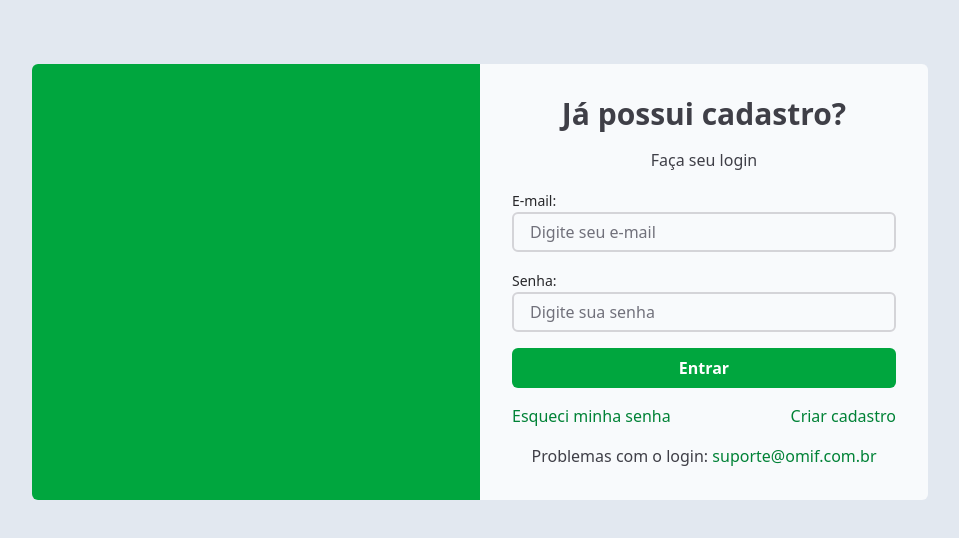
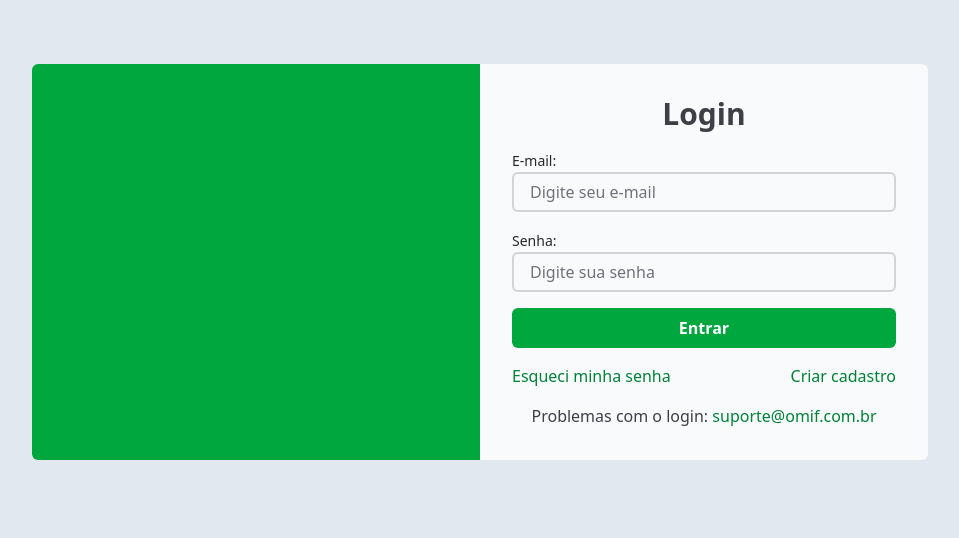
Before and after one commit to paulorvidal/omif, a React (Vite) app: page /login in a window 1280 px wide. Shown: the top 538 px of the page, without its empty margins (160-1119 px from the left). Built offline with nearby package versions, Linux system fonts and the light colour scheme.

Commit message:
iniciando componente de field

```diff
--- /dev/null
+++ b/src/components/form/Field.tsx
@@ -0,0 +1,28 @@
+import type { UseFormRegisterReturn } from "react-hook-form";
+import { Input } from "../ui/Input";
+import { Label } from "../ui/Label";
+
+type FieldProps = {
+  label: string;
+  type: string;
+  placeholder: string;
+  register: UseFormRegisterReturn;
+  error?: string;
+};
+
+export const Field = ({
+  label,
+  type,
+  placeholder,
+  error,
+  register,
+}: FieldProps) => {
+  return (
+    <div>
+      <Label>{label}</Label>
+      <Input type={type} placeholder={placeholder} {...register} />
+
+      {error && <span className="text-sm text-red-500">{error}</span>}
+    </div>
+  );
+};
--- a/src/pages/Login.tsx
+++ b/src/pages/Login.tsx
@@ -1,4 +1,4 @@
-import { useState, type FormEvent } from "react";
+import { useForm } from "react-hook-form";
 import { A } from "../components/ui/A";
 import { Button } from "../components/ui/Button";
 import { H1 } from "../components/ui/H1";
@@ -6,23 +6,40 @@ import { Input } from "../components/ui/Input";
 import { Label } from "../components/ui/Label";
 import { useNavigate } from "react-router";
 import { login } from "../services/authService";
+import { z } from "zod";
+import { zodResolver } from "@hookform/resolvers/zod";
+import { Field } from "../components/form/Field";
+
+const loginFormSchema = z.object({
+  email: z
+    .string()
+    .nonempty("O email é obrigatório")
+    .email("Formato de email inválido"),
+  password: z.string().nonempty("A senha é obrigatória"),
+});
 
 export const Login = () => {
-  const [email, setEmail] = useState("");
-  const [password, setPassword] = useState("");
-
+  const {
+    register,
+    handleSubmit,
+    formState: { errors },
+  } = useForm({
+    resolver: zodResolver(loginFormSchema),
+  });
   const navigate = useNavigate();
 
-  const handleLogin = async (event: FormEvent) => {
-    event.preventDefault();
+  const onSubmit = async (data: any) => {
+    const payload = data;
+    try {
+      const response = await login(payload);
 
-    try {
-      const { token } = await login({ email, password });
-      localStorage.setItem("token", token);
+      localStorage.setItem("token", response.token);
+
+      console.log("Login realizado com sucesso:", response);
 
       navigate("/dashboard");
-    } catch (error) {
-      console.error("Credenciais inválidas.");
+    } catch (err: any) {
+      console.error("Erro ao realizar login:", err.response || err);
     }
   };
 
@@ -31,32 +48,29 @@ export const Login = () => {
       <div className="grid w-full max-w-4xl grid-cols-1 rounded-md bg-slate-50 md:grid-cols-2">
         <div className="hidden rounded-s-md bg-green-600 md:block"></div>
         <form
-          onSubmit={handleLogin}
+          onSubmit={handleSubmit(onSubmit)}
           className="flex flex-col justify-center gap-4 p-4 sm:p-8"
         >
-          <H1>Já possui cadastro?</H1>
-          <p className="text-center">Faça seu login</p>
-          <div>
-            <Label>E-mail:</Label>
-            <Input
-              type="email"
-              value={email}
-              onChange={(event) => setEmail(event.target.value)}
-              placeholder="Digite seu e-mail"
-              required
-            />
-          </div>
-          <div>
-            <Label>Senha:</Label>
-            <Input
-              type="password"
-              value={password}
-              onChange={(event) => setPassword(event.target.value)}
-              placeholder="Digite sua senha"
-              required
-            />
-          </div>
+          <H1>Login</H1>
+
+          <Field
+            label="E-mail:"
+            type="text"
+            placeholder="Digite seu e-mail"
+            register={register("email")}
+            error={errors.email?.message}
+          />
+
+          <Field
+            label="Senha:"
+            type="password"
+            placeholder="Digite sua senha"
+            register={register("password")}
+            error={errors.password?.message}
+          />
+
           <Button type="submit">Entrar</Button>
+
           <div className="flex flex-col justify-center sm:flex-row sm:justify-between">
             <A className="text-center" href="#">
               Esqueci minha senha
--- a/src/services/authService.ts
+++ b/src/services/authService.ts
@@ -9,11 +9,7 @@ type LoginResponse = {
   token: string;
 };
 
-export const login = async ({
-  email,
-  password,
-}: LoginRequest): Promise<LoginResponse> => {
-  const response = await api.post("auth", { email, password });
-
+export const login = async (data: LoginRequest): Promise<LoginResponse> => {
+  const response = await api.post("/auth", data);
   return response.data;
 };
```
Also changed, not shown: src/pages/StudentRegister.tsx (+92 -75 lines).
